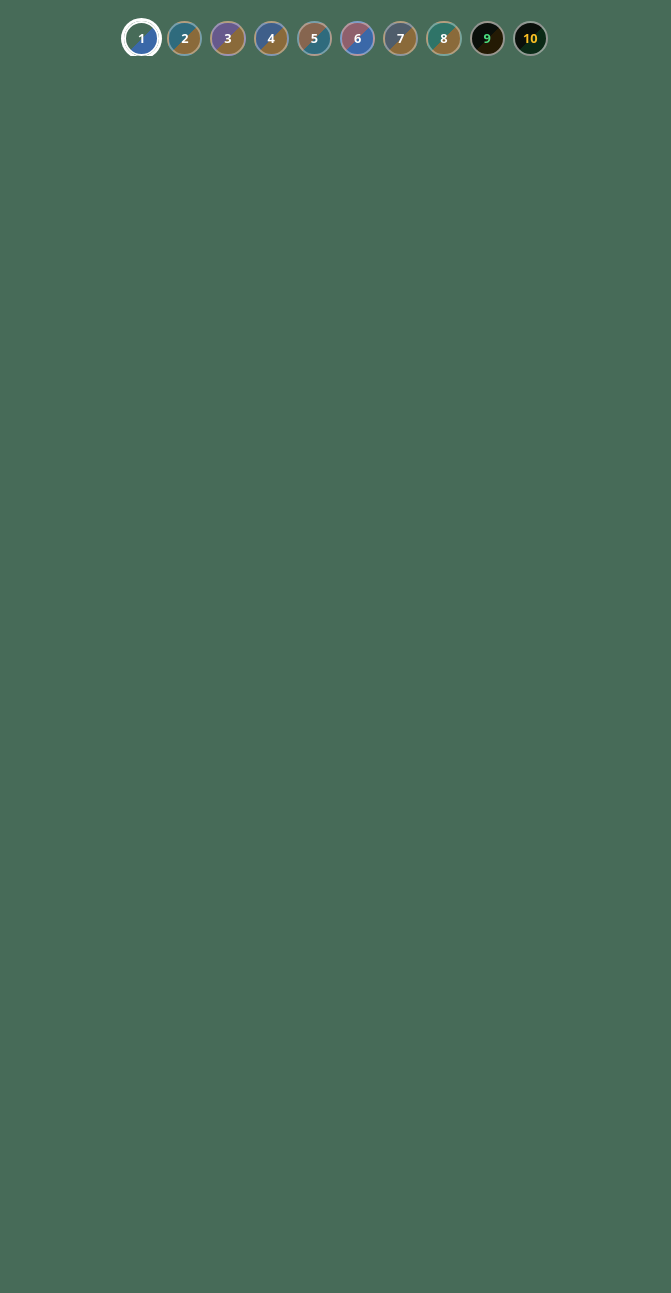
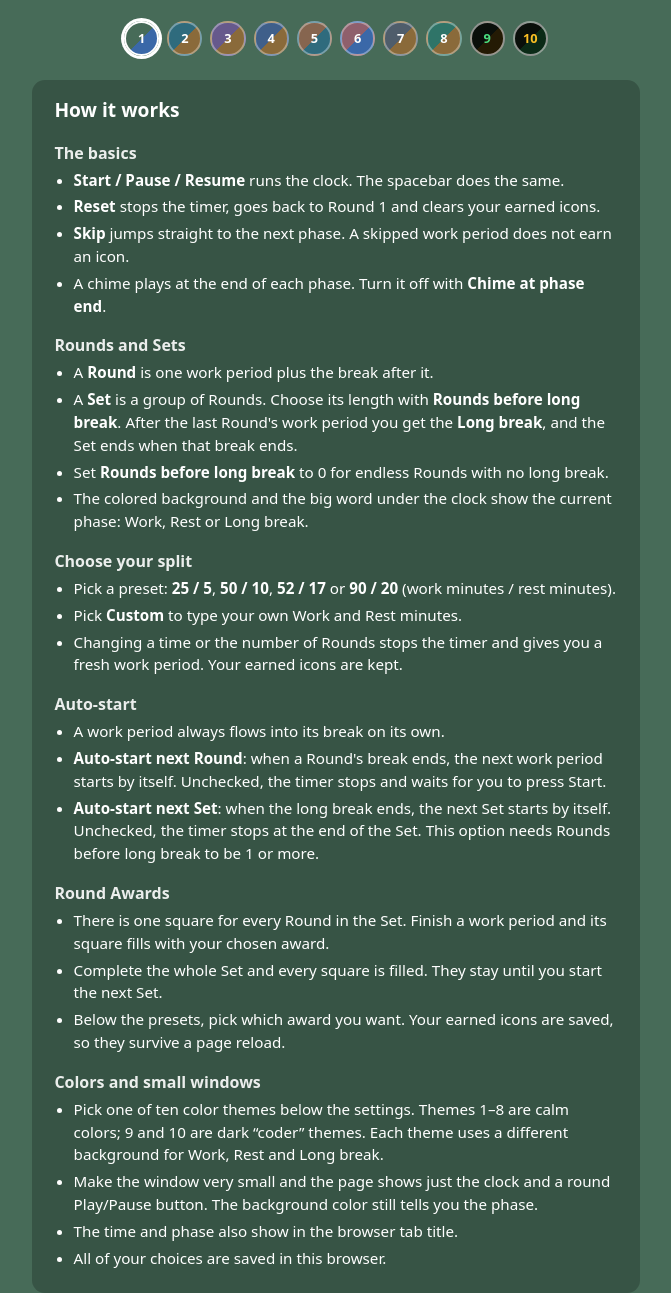
Before and after one commit to phluschott/pomodoro, a plain HTML site: page index.html in a window 1280 px wide. Shown: the part 1138-2431 px from the top of the page, without its empty margins (304-975 px from the left). Before the commit the page ends 1194 px from the top, so only its background shows below. Drawn offline with Linux system fonts and the light colour scheme.

Commit message:
Add How it works instructions below the color selector
Co-Authored-By: Claude Sonnet 5.5 <noreply@anthropic.com>
Claude-Session: https://claude.ai/code/session_01UWgJm7Jt1X2hnQ8MryEapj

```diff
--- a/index.html
+++ b/index.html
@@ -130,6 +130,17 @@
   .reward-opt img { width: 100%; height: 100%; object-fit: contain; display: block; }
   .reward-opt.active { border-color: var(--ring); }
 
+  /* ---- Instructions ---- */
+  #help {
+    width: min(38rem, 94vw); text-align: left; line-height: 1.5; font-size: .95rem;
+    background: var(--panel); border-radius: .8rem; padding: 1rem 1.4rem 1.2rem;
+    margin-bottom: 1rem;
+  }
+  #help h2 { margin: 0 0 .4rem; font-size: 1.2rem; }
+  #help h3 { margin: 1rem 0 .25rem; font-size: 1rem; opacity: .9; }
+  #help ul { margin: 0; padding-left: 1.2rem; }
+  #help li { margin: .25rem 0; }
+
   /* icons only appear in compact mode */
   .ico { display: none; fill: currentColor; }
   body { justify-content: safe center; overflow: auto; }
@@ -137,7 +148,7 @@
   /* Compact mode: just the clock and a round pause/play button */
   @media (max-width: 340px), (max-height: 300px) {
     body { gap: min(3vh, 3vw); padding: 0; overflow: hidden; justify-content: center; }
-    #phase, #round, #reset, #skip, #presets, #themes, #settings, #tray, #rewards { display: none; }
+    #phase, #round, #reset, #skip, #presets, #themes, #settings, #tray, #rewards, #help { display: none; }
     #time { font-size: min(27vw, 40vh); }
     #start {
       width: min(24vw, 28vh); height: min(24vw, 28vh);
@@ -185,6 +196,60 @@
   </div>
 
   <div class="row" id="themes" role="radiogroup" aria-label="Theme"></div>
+
+  <section id="help" aria-labelledby="help-title">
+    <h2 id="help-title">How it works</h2>
+
+    <h3>The basics</h3>
+    <ul>
+      <li><b>Start / Pause / Resume</b> runs the clock. The spacebar does the same.</li>
+      <li><b>Reset</b> stops the timer, goes back to Round 1 and clears your earned icons.</li>
+      <li><b>Skip</b> jumps straight to the next phase. A skipped work period does not earn an icon.</li>
+      <li>A chime plays at the end of each phase. Turn it off with <b>Chime at phase end</b>.</li>
+    </ul>
+
+    <h3>Rounds and Sets</h3>
+    <ul>
+      <li>A <b>Round</b> is one work period plus the break after it.</li>
+      <li>A <b>Set</b> is a group of Rounds. Choose its length with <b>Rounds before long break</b>.
+          After the last Round's work period you get the <b>Long break</b>, and the Set ends when that break ends.</li>
+      <li>Set <b>Rounds before long break</b> to 0 for endless Rounds with no long break.</li>
+      <li>The colored background and the big word under the clock show the current phase: Work, Rest or Long break.</li>
+    </ul>
+
+    <h3>Choose your split</h3>
+    <ul>
+      <li>Pick a preset: <b>25 / 5</b>, <b>50 / 10</b>, <b>52 / 17</b> or <b>90 / 20</b> (work minutes / rest minutes).</li>
+      <li>Pick <b>Custom</b> to type your own Work and Rest minutes.</li>
+      <li>Changing a time or the number of Rounds stops the timer and gives you a fresh work period. Your earned icons are kept.</li>
+    </ul>
+
+    <h3>Auto-start</h3>
+    <ul>
+      <li>A work period always flows into its break on its own.</li>
+      <li><b>Auto-start next Round</b>: when a Round's break ends, the next work period starts by itself.
+          Unchecked, the timer stops and waits for you to press Start.</li>
+      <li><b>Auto-start next Set</b>: when the long break ends, the next Set starts by itself.
+          Unchecked, the timer stops at the end of the Set. This option needs Rounds before long break to be 1 or more.</li>
+    </ul>
+
+    <h3>Round Awards</h3>
+    <ul>
+      <li>There is one square for every Round in the Set. Finish a work period and its square fills with your chosen award.</li>
+      <li>Complete the whole Set and every square is filled. They stay until you start the next Set.</li>
+      <li>Below the presets, pick which award you want. Your earned icons are saved, so they survive a page reload.</li>
+    </ul>
+
+    <h3>Colors and small windows</h3>
+    <ul>
+      <li>Pick one of ten color themes below the settings. Themes 1&ndash;8 are calm colors; 9 and 10 are dark &ldquo;coder&rdquo; themes.
+          Each theme uses a different background for Work, Rest and Long break.</li>
+      <li>Make the window very small and the page shows just the clock and a round Play/Pause button.
+          The background color still tells you the phase.</li>
+      <li>The time and phase also show in the browser tab title.</li>
+      <li>All of your choices are saved in this browser.</li>
+    </ul>
+  </section>
 
 <script>
 (() => {
```
